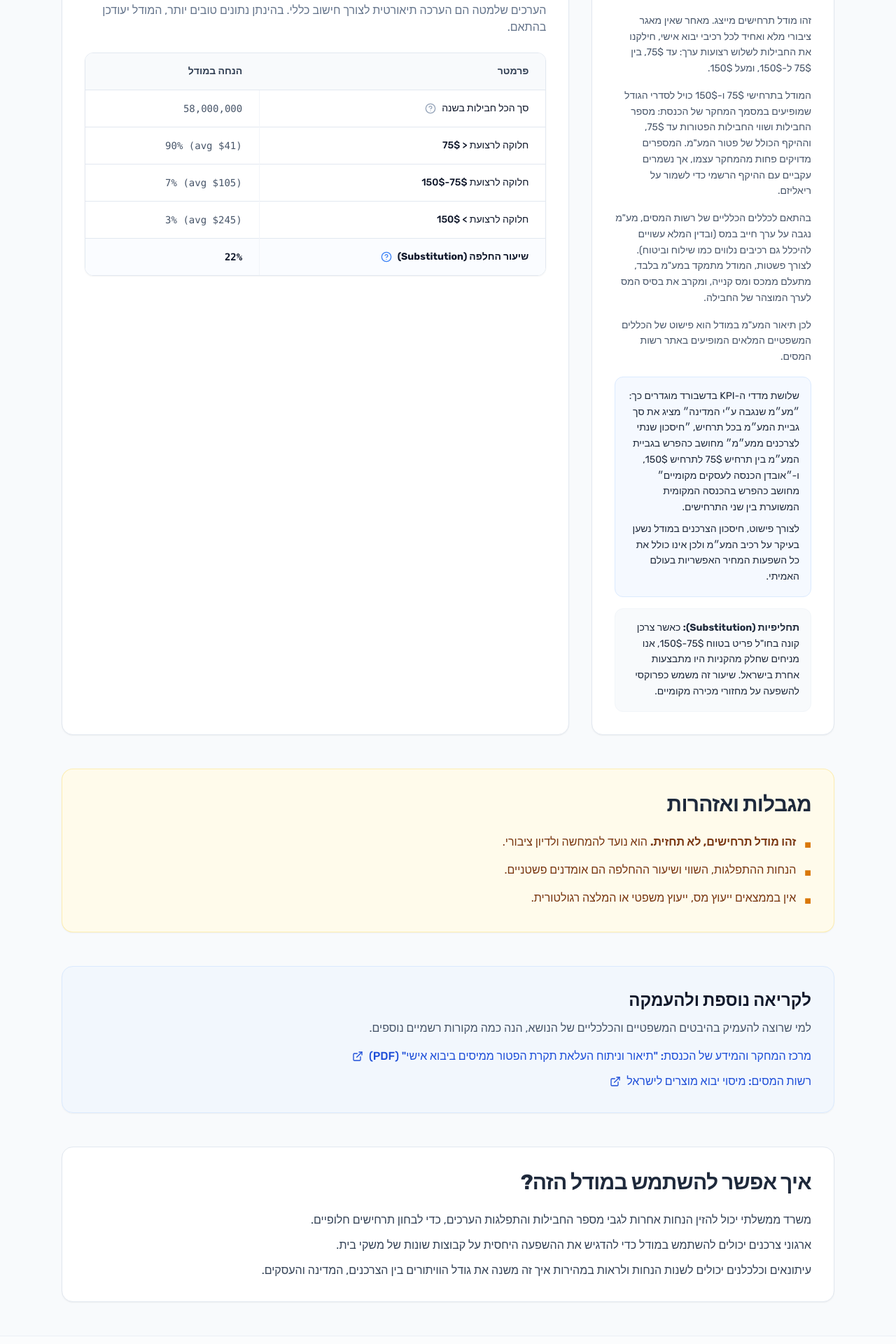
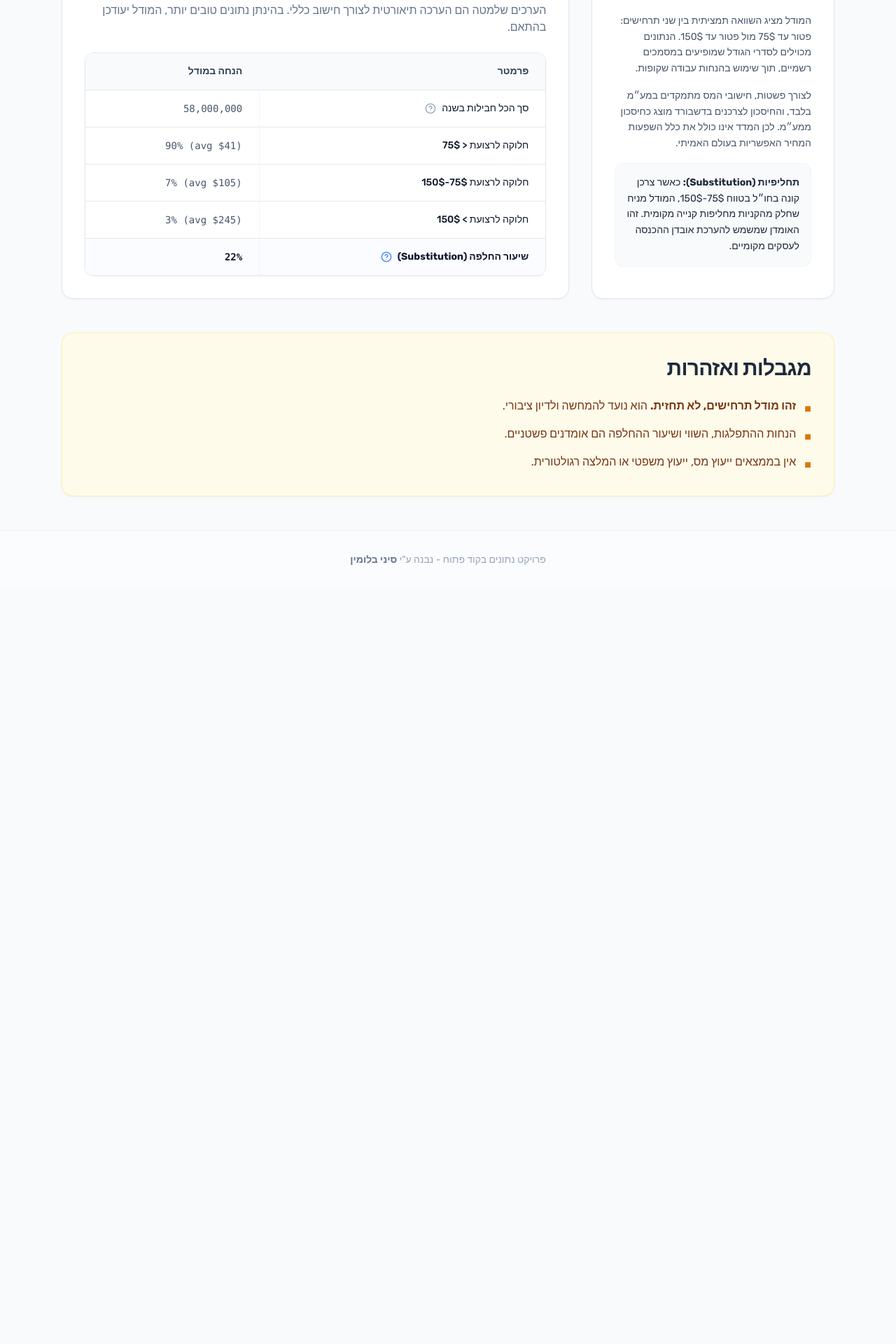
Before and after one commit to sinayblumin/75vs150, a Next.js app: page /methodology in a window 1280 px wide. Shown: the part 1360-3280 px from the top of the page at 70% size. After the commit the page ends 2202 px from the top, so only its background shows below. Built offline with nearby package versions, Linux system fonts and the light colour scheme; a web font is replaced by a local one.

Commit message:
feat: Improve methodology page.

```diff
--- a/app/methodology/page.tsx
+++ b/app/methodology/page.tsx
@@ -143,36 +143,17 @@ export default function MethodologyPage() {
                     <SectionHeading title="איך בנינו את המודל?" />
                     <div className="text-slate-600 leading-relaxed text-sm space-y-4">
                         <p>
-                            זהו מודל תרחישים מייצג. מאחר שאין מאגר ציבורי מלא ואחיד לכל רכיבי יבוא אישי,
-                            חילקנו את החבילות לשלוש רצועות ערך: עד 75$, בין 75$ ל-150$, ומעל 150$.
+                            המודל מציג השוואה תמציתית בין שני תרחישים: פטור עד 75$ מול פטור עד 150$.
+                            הנתונים מכוילים לסדרי הגודל שמופיעים במסמכים רשמיים, תוך שימוש בהנחות עבודה שקופות.
                         </p>
                         <p>
-                            המודל בתרחישי 75$ ו-150$ כויל לסדרי הגודל שמופיעים במסמך המחקר של הכנסת:
-                            מספר החבילות ושווי החבילות הפטורות עד 75$, וההיקף הכולל של פטור המע"מ.
-                            המספרים מדויקים פחות מהמחקר עצמו, אך נשמרים עקביים עם ההיקף הרשמי כדי לשמור על ריאליזם.
+                            לצורך פשטות, חישובי המס מתמקדים במע״מ בלבד, והחיסכון לצרכנים בדשבורד מוצג כחיסכון ממע״מ.
+                            לכן המדד אינו כולל את כלל השפעות המחיר האפשריות בעולם האמיתי.
                         </p>
-                        <p>
-                            בהתאם לכללים הכלליים של רשות המסים, מע"מ נגבה על ערך חייב במס (ובדין המלא עשויים להיכלל
-                            גם רכיבים נלווים כמו שילוח וביטוח). לצורך פשטות, המודל מתמקד במע"מ בלבד, מתעלם ממכס ומס קנייה,
-                            ומקרב את בסיס המס לערך המוצהר של החבילה.
-                        </p>
-                        <p>
-                            לכן תיאור המע"מ במודל הוא פישוט של הכללים המשפטיים המלאים המופיעים באתר רשות המסים.
-                        </p>
-                        <div className="bg-blue-50/60 p-4 border border-blue-100 rounded-xl text-slate-800 space-y-2">
-                            <p>
-                                שלושת מדדי ה-KPI בדשבורד מוגדרים כך: ״מע״מ שנגבה ע״י המדינה״ מציג את סך גביית המע״מ בכל תרחיש,
-                                ״חיסכון שנתי לצרכנים ממע״מ״ מחושב כהפרש בגביית המע״מ בין תרחיש 75$ לתרחיש 150$,
-                                ו-״אובדן הכנסה לעסקים מקומיים״ מחושב כהפרש בהכנסה המקומית המשוערת בין שני התרחישים.
-                            </p>
-                            <p>
-                                לצורך פישוט, חיסכון הצרכנים במודל נשען בעיקר על רכיב המע״מ ולכן אינו כולל את כל השפעות המחיר האפשריות בעולם האמיתי.
-                            </p>
+                        <div className="bg-slate-50 p-4 border border-slate-100 text-slate-800 rounded-xl">
+                            <strong>תחליפיות (Substitution):</strong> כאשר צרכן קונה בחו״ל בטווח 75$-150$, המודל מניח שחלק מהקניות
+                            מחליפות קנייה מקומית. זהו האומדן שמשמש להערכת אובדן ההכנסה לעסקים מקומיים.
                         </div>
-                        <p className="bg-slate-50 p-4 border border-slate-100 text-slate-800 rounded-xl">
-                            <strong>תחליפיות (Substitution):</strong> כאשר צרכן קונה בחו"ל פריט בטווח 75$-150$,
-                            אנו מניחים שחלק מהקניות היו מתבצעות אחרת בישראל. שיעור זה משמש כפרוקסי להשפעה על מחזורי מכירה מקומיים.
-                        </p>
                     </div>
                 </section>
 
@@ -258,45 +239,6 @@ export default function MethodologyPage() {
                 </ul>
             </section>
 
-            <section className="bg-blue-50/60 p-8 rounded-2xl border border-blue-100 shadow-sm">
-                <h2 className="text-xl md:text-2xl font-heading font-bold text-slate-900 mb-3">לקריאה נוספת ולהעמקה</h2>
-                <p className="text-slate-600 text-sm md:text-base mb-4 leading-relaxed">
-                    למי שרוצה להעמיק בהיבטים המשפטיים והכלכליים של הנושא, הנה כמה מקורות רשמיים נוספים.
-                </p>
-                <ul className="space-y-3 text-sm md:text-base">
-                    <li>
-                        <a
-                            href="https://fs.knesset.gov.il/globaldocs/MMM/51fb27d8-dddf-f011-a866-005056aa9911/2_51fb27d8-dddf-f011-a866-005056aa9911_11_21353.pdf"
-                            target="_blank"
-                            rel="noopener noreferrer"
-                            className="inline-flex items-center gap-2 text-blue-700 hover:text-blue-900 font-medium"
-                        >
-                            מרכז המחקר והמידע של הכנסת: "תיאור וניתוח העלאת תקרת הפטור ממיסים ביבוא אישי" (PDF)
-                            <ExternalLink className="w-4 h-4" />
-                        </a>
-                    </li>
-                    <li>
-                        <a
-                            href="https://www.gov.il/he/pages/tax-importsofproducts"
-                            target="_blank"
-                            rel="noopener noreferrer"
-                            className="inline-flex items-center gap-2 text-blue-700 hover:text-blue-900 font-medium"
-                        >
-                            רשות המסים: מיסוי יבוא מוצרים לישראל
-                            <ExternalLink className="w-4 h-4" />
-                        </a>
-                    </li>
-                </ul>
-            </section>
-
-            <section className="bg-white p-8 rounded-2xl border border-slate-200 shadow-sm">
-                <SectionHeading title="איך אפשר להשתמש במודל הזה?" />
-                <div className="text-slate-700 leading-relaxed text-sm md:text-base space-y-3">
-                    <p>משרד ממשלתי יכול להזין הנחות אחרות לגבי מספר החבילות והתפלגות הערכים, כדי לבחון תרחישים חלופיים.</p>
-                    <p>ארגוני צרכנים יכולים להשתמש במודל כדי להדגיש את ההשפעה היחסית על קבוצות שונות של משקי בית.</p>
-                    <p>עיתונאים וכלכלנים יכולים לשנות הנחות ולראות במהירות איך זה משנה את גודל הוויתורים בין הצרכנים, המדינה והעסקים.</p>
-                </div>
-            </section>
         </div>
     );
 }
```
